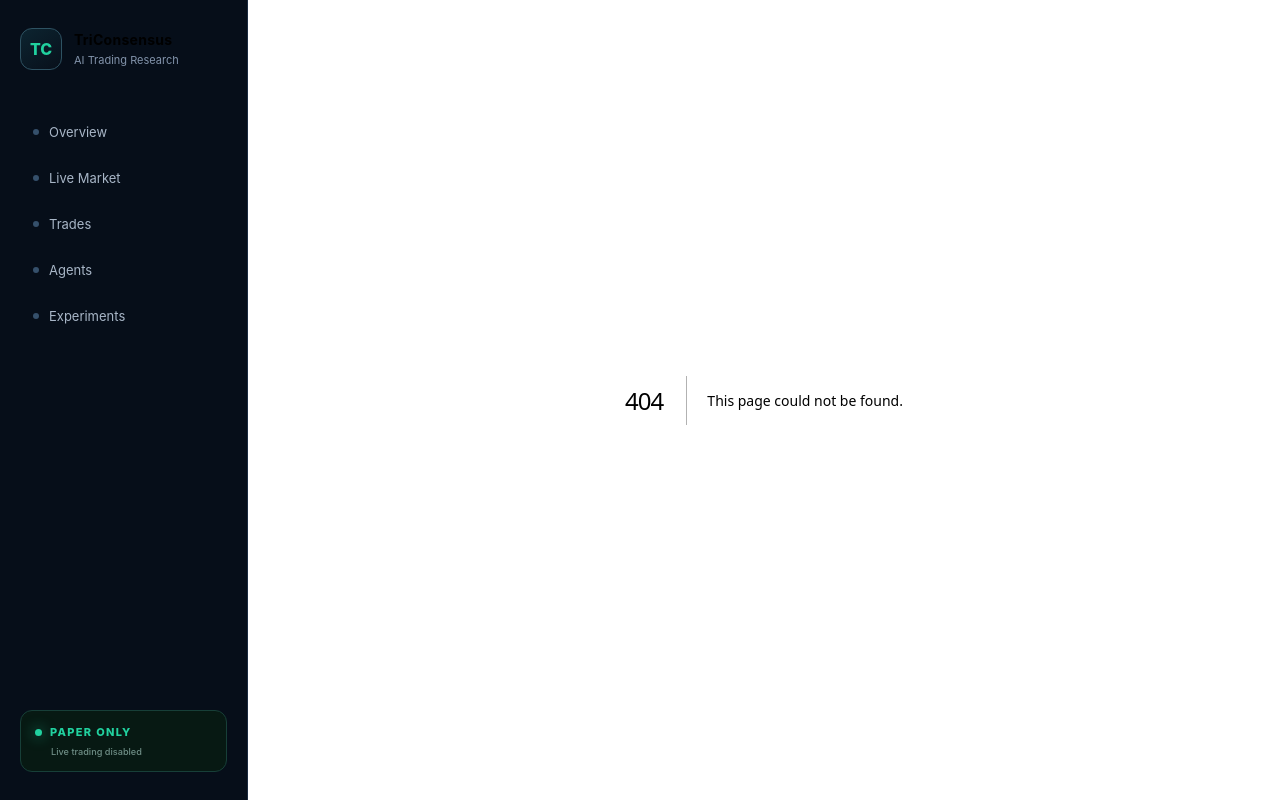
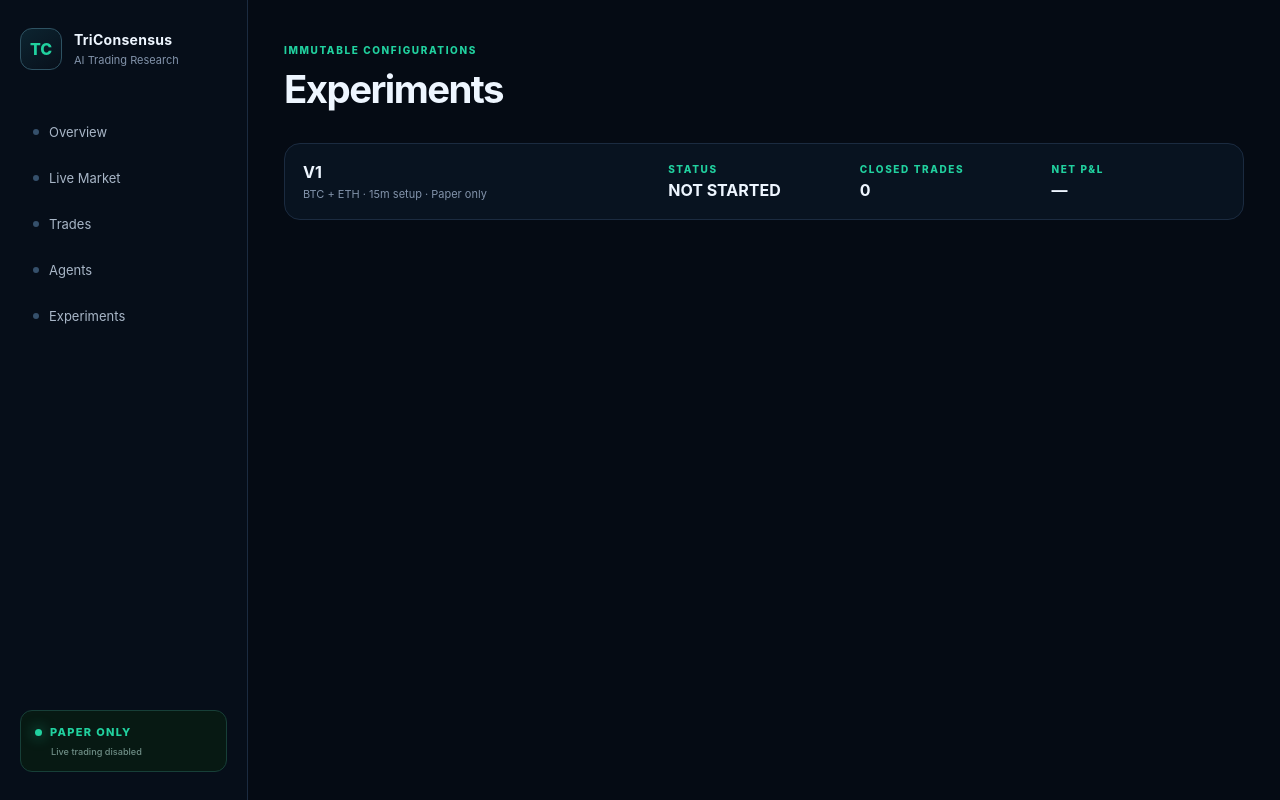
Before and after one commit to mohamedewis112/TriConsensus-AI, a Next.js app in the folder frontend/: page /experiments in a window 1280 px wide. Before the commit this address had no page. Built offline with nearby package versions, Linux system fonts and the light colour scheme; no server answers.

Commit message:
frontend: add frontend/app/experiments/page.tsx

```diff
--- /dev/null
+++ b/frontend/app/experiments/page.tsx
@@ -0,0 +1,22 @@
+import {getSummary} from "@/lib/api";
+
+export const dynamic = "force-dynamic";
+
+export default async function Experiments() {
+  const summary = await getSummary();
+  return (
+    <div className="page">
+      <header className="topbar">
+        <div><p className="eyebrow">IMMUTABLE CONFIGURATIONS</p><h1>Experiments</h1></div>
+      </header>
+      <section className="panel">
+        <div className="experimentRow">
+          <div><strong>V1</strong><span>BTC + ETH · 15m setup · Paper only</span></div>
+          <div><span className="label">Status</span><strong>{summary?.experiment_status ?? "NOT STARTED"}</strong></div>
+          <div><span className="label">Closed trades</span><strong>{summary?.closed_trades ?? 0}</strong></div>
+          <div><span className="label">Net P&L</span><strong>{summary ? "$" + summary.net_pnl.toFixed(2) : "—"}</strong></div>
+        </div>
+      </section>
+    </div>
+  );
+}
```
